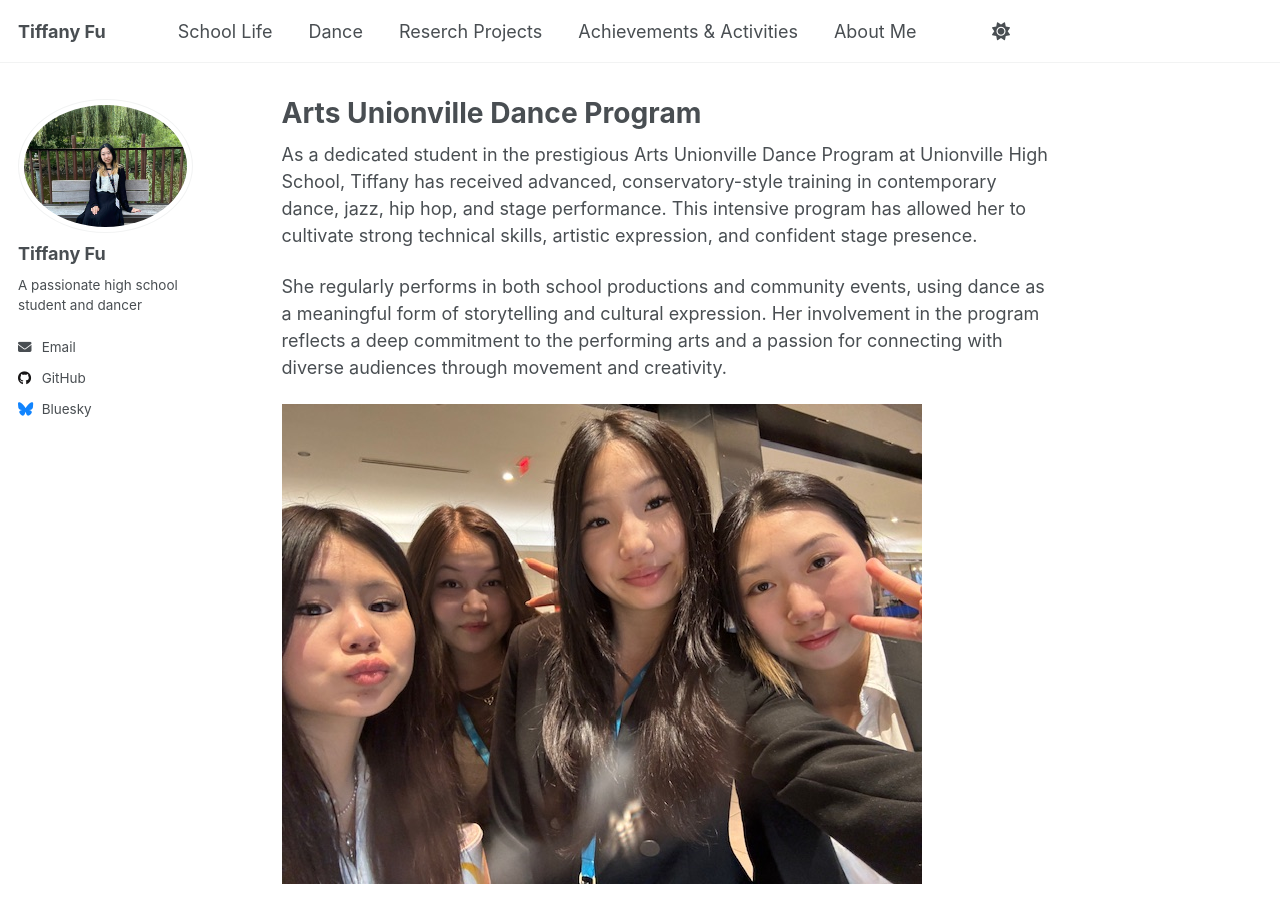
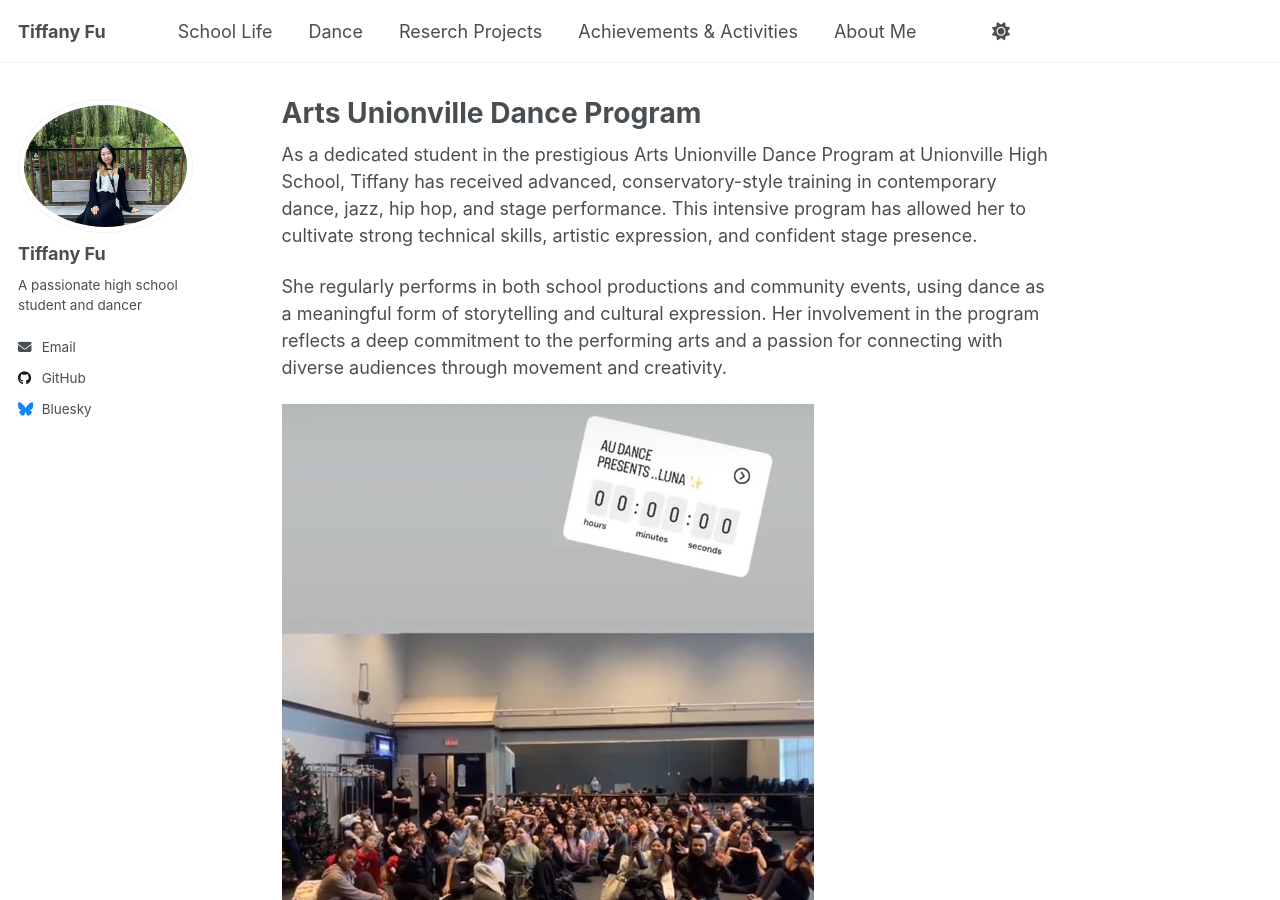
Before and after one commit to TiffanyJTFu/TiffanyFu, a Jekyll site: the page built from _publications/AUDanceProgram.md, in a window 1280 px wide and 900 px high. Built offline with Jekyll 4.4.1, drawn with Linux system fonts in a browser that asks for light colours; a script that is not in the unit is left out.

Commit message:
Update AUDanceProgram.md

```diff
--- a/_publications/AUDanceProgram.md
+++ b/_publications/AUDanceProgram.md
@@ -10,4 +10,4 @@ As a dedicated student in the prestigious Arts Unionville Dance Program at Union
 
 She regularly performs in both school productions and community events, using dance as a meaningful form of storytelling and cultural expression. Her involvement in the program reflects a deep commitment to the performing arts and a passion for connecting with diverse audiences through movement and creativity.
 
-![mun](https://tiffanyjtfu.github.io/TiffanyFu/images/mun.jpg)
+![mun](https://tiffanyjtfu.github.io/TiffanyFu/images/schoolau1.jpg)
```
